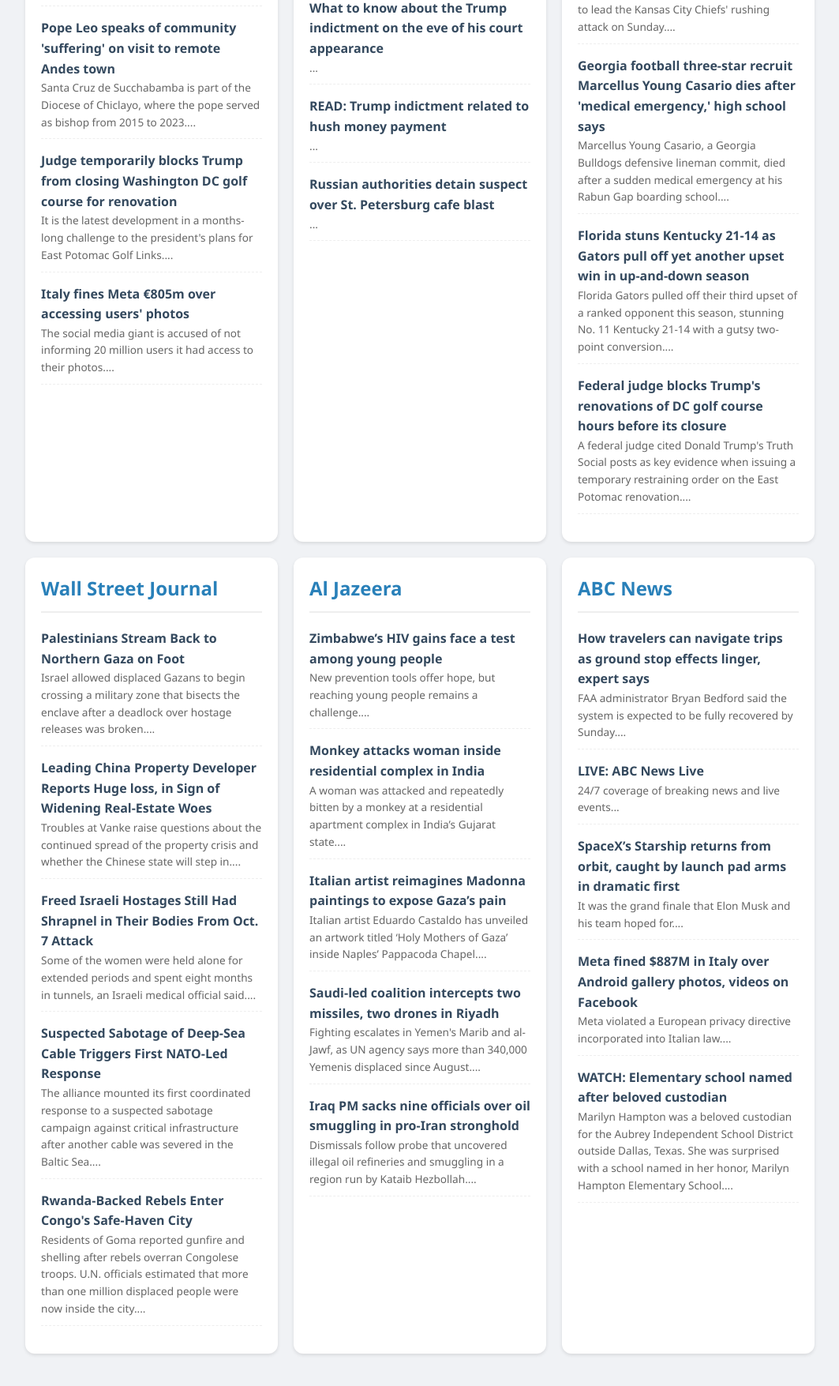
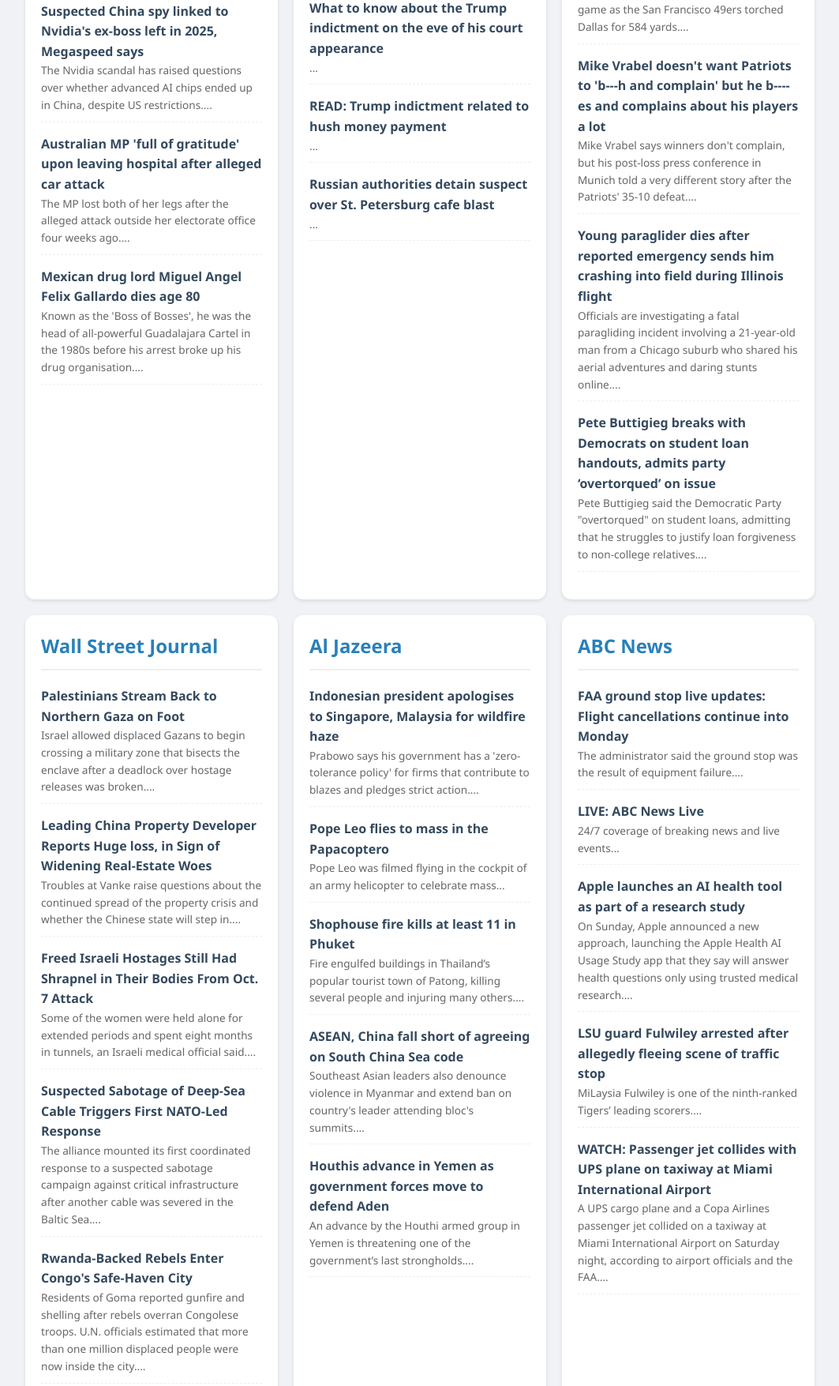
Before and after one commit to PeterWu1110/daily-news, a plain HTML site: page index.html in a window 1280 px wide. Shown: the part 954-2709 px from the top of the page at 79% size, without its empty margins (108-1171 px from the left). Before the commit the page ends 2688 px from the top, so only its background shows below. Drawn offline with Linux system fonts and the light colour scheme.

Commit message:
Update news content

```diff
--- a/index.html
+++ b/index.html
@@ -27,7 +27,7 @@
 <body>
     <header>
         <h1>📰 每日英語閱讀挑戰</h1>
-        <div>2026-11-15 12:55:14</div>
+        <div>2026-11-16 12:52:01</div>
     </header>
 
     <div class="quiz-section">
@@ -46,28 +46,28 @@
     <div class="news-grid">
         <div class='card'><h2>BBC News</h2>
                 <div class="news-item">
-                    <a href="https://www.bbc.co.uk/news/articles/cwvg2l312ylqo?at_medium=RSS&at_campaign=rss" target="_blank">US has floated Ukraine ceding Donbas for Nato membership, Zelensky says</a>
-                    <div style="font-size:0.85em; color:#666;">The US has not confirmed the Ukrainian president's comments - a US official told the BBC "many ideas continue to be discussed"....</div>
+                    <a href="https://www.bbc.co.uk/news/articles/c6m25zg88k45o?at_medium=RSS&at_campaign=rss" target="_blank">Zelensky urges US and Musk to lift Starlink restrictions and be on 'right side of history'</a>
+                    <div style="font-size:0.85em; color:#666;">The Ukrainian president says the slowed-down internet is making it difficult to stop Russian attacks....</div>
                 </div>
 
                 <div class="news-item">
-                    <a href="https://www.bbc.co.uk/news/articles/c6wy9lynq4qno?at_medium=RSS&at_campaign=rss" target="_blank">Copper wire upgrade caused nationwide flight suspension, US transport secretary says</a>
-                    <div style="font-size:0.85em; color:#666;">The US government is trying to find out whether the chaos was caused by "incompetence" or faulty equipment....</div>
+                    <a href="https://www.bbc.co.uk/news/articles/cqvg2xgyvnjpo?at_medium=RSS&at_campaign=rss" target="_blank">Yemeni forces' retreat leaves Houthis in control of key Red Sea waterway</a>
+                    <div style="font-size:0.85em; color:#666;">Saudi-backed forces say they are moving troops from the Bab al-Mandab Strait to defend the interim capital Aden....</div>
                 </div>
 
                 <div class="news-item">
-                    <a href="https://www.bbc.co.uk/news/articles/cr4gnz0lv2vlo?at_medium=RSS&at_campaign=rss" target="_blank">Pope Leo speaks of community 'suffering' on visit to remote Andes town</a>
-                    <div style="font-size:0.85em; color:#666;">Santa Cruz de Succhabamba is part of the Diocese of Chiclayo, where the pope served as bishop from 2015 to 2023....</div>
+                    <a href="https://www.bbc.co.uk/news/articles/cmdx1vpprk9vo?at_medium=RSS&at_campaign=rss" target="_blank">Suspected China spy linked to Nvidia's ex-boss left in 2025, Megaspeed says</a>
+                    <div style="font-size:0.85em; color:#666;">The Nvidia scandal has raised questions over whether advanced AI chips ended up in China, despite US restrictions....</div>
                 </div>
 
                 <div class="news-item">
-                    <a href="https://www.bbc.co.uk/news/articles/c6j9mn7l14y0o?at_medium=RSS&at_campaign=rss" target="_blank">Judge temporarily blocks Trump from closing Washington DC golf course for renovation</a>
-                    <div style="font-size:0.85em; color:#666;">It is the latest development in a months-long challenge to the president's plans for East Potomac Golf Links....</div>
+                    <a href="https://www.bbc.co.uk/news/articles/cmpqr9j81888o?at_medium=RSS&at_campaign=rss" target="_blank">Australian MP 'full of gratitude' upon leaving hospital after alleged car attack</a>
+                    <div style="font-size:0.85em; color:#666;">The MP lost both of her legs after the alleged attack outside her electorate office four weeks ago....</div>
                 </div>
 
                 <div class="news-item">
-                    <a href="https://www.bbc.co.uk/news/articles/cwn83gxemk35o?at_medium=RSS&at_campaign=rss" target="_blank">Italy fines Meta €805m over accessing users' photos</a>
-                    <div style="font-size:0.85em; color:#666;">The social media giant is accused of not informing 20 million users it had access to their photos....</div>
+                    <a href="https://www.bbc.co.uk/news/articles/c51k9nkwrndxo?at_medium=RSS&at_campaign=rss" target="_blank">Mexican drug lord Miguel Angel Felix Gallardo dies age 80</a>
+                    <div style="font-size:0.85em; color:#666;">Known as the 'Boss of Bosses', he was the head of all-powerful Guadalajara Cartel in the 1980s before his arrest broke up his drug organisation....</div>
                 </div>
                 </div><div class='card'><h2>CNN</h2>
                 <div class="news-item">
@@ -96,28 +96,28 @@
                 </div>
                 </div><div class='card'><h2>FOX News</h2>
                 <div class="news-item">
-                    <a href="https://www.foxnews.com/outkick-sports/benches-clear-chaotic-postgame-brawl-louisville-cardinals-top-north-carolina-tar-heels" target="_blank">Benches clear in chaotic postgame brawl after Louisville Cardinals top North Carolina Tar Heels</a>
-                    <div style="font-size:0.85em; color:#666;">A bench-clearing brawl erupted after Louisville&apos;s late interception sealed a 16-14 college football win over Bill Belichick&apos;s North Carolina....</div>
+                    <a href="https://www.foxnews.com/outkick-sports/49ers-fans-involved-second-consecutive-week-fighting-after-cowboys-game-att-stadium" target="_blank">49ers fans involved in second consecutive week of fighting after Cowboys game at AT&T Stadium</a>
+                    <div style="font-size:0.85em; color:#666;">Video captures a massive brawl between San Francisco 49ers and Dallas Cowboys fans at Texas Live, where police scrambled to break up the chaos....</div>
                 </div>
 
                 <div class="news-item">
-                    <a href="https://www.foxnews.com/outkick-sports/kenneth-walker-iii-out-against-nfl-rushing-leader-bijan-robinson-falcons-patrick-mahomes-off-injury-report" target="_blank">Kenneth Walker III out against NFL rushing leader Bijan Robinson's Falcons, Patrick Mahomes off injury report</a>
-                    <div style="font-size:0.85em; color:#666;">Kenneth Walker III was ruled out with a groin injury, leaving rookie Emmett Johnson to lead the Kansas City Chiefs&apos; rushing attack on Sunday....</div>
+                    <a href="https://www.foxnews.com/outkick-sports/49ers-offense-580-yards-bad-cowboys-defense-christian-mccaffrey-masterclass" target="_blank">49ers offense puts up over 580 yards against a bad Cowboys defense behind a Christian McCaffrey masterclass</a>
+                    <div style="font-size:0.85em; color:#666;">Kaelon Black&apos;s bulldozing TD and Deebo Samuel&apos;s 70-yard reverse blew open a tight game as the San Francisco 49ers torched Dallas for 584 yards....</div>
                 </div>
 
                 <div class="news-item">
-                    <a href="https://www.foxnews.com/outkick-sports/georgia-football-three-star-recruit-marcellus-young-casario-dies-after-medical-emergency-high-school-says" target="_blank">Georgia football three-star recruit Marcellus Young Casario dies after 'medical emergency,' high school says</a>
-                    <div style="font-size:0.85em; color:#666;">Marcellus Young Casario, a Georgia Bulldogs defensive lineman commit, died after a sudden medical emergency at his Rabun Gap boarding school....</div>
+                    <a href="https://www.foxnews.com/outkick-sports/mike-vrabel-doesnt-want-patriots-bitch-complain-bitches-complains-players" target="_blank">Mike Vrabel doesn't want Patriots to 'b---h and complain' but he b----es and complains about his players a lot</a>
+                    <div style="font-size:0.85em; color:#666;">Mike Vrabel says winners don&apos;t complain, but his post-loss press conference in Munich told a very different story after the Patriots&apos; 35-10 defeat....</div>
                 </div>
 
                 <div class="news-item">
-                    <a href="https://www.foxnews.com/outkick-sports/florida-stuns-kentucky-21-14-gators-pull-off-yet-another-upset-win-up-down-season" target="_blank">Florida stuns Kentucky 21-14 as Gators pull off yet another upset win in up-and-down season</a>
-                    <div style="font-size:0.85em; color:#666;">Florida Gators pulled off their third upset of a ranked opponent this season, stunning No. 11 Kentucky 21-14 with a gutsy two-point conversion....</div>
+                    <a href="https://www.foxnews.com/us/young-paraglider-dies-after-reported-emergency-sends-him-crashing-field-during-illinois-flight" target="_blank">Young paraglider dies after reported emergency sends him crashing into field during Illinois flight</a>
+                    <div style="font-size:0.85em; color:#666;">Officials are investigating a fatal paragliding incident involving a 21-year-old man from a Chicago suburb who shared his aerial adventures and daring stunts online....</div>
                 </div>
 
                 <div class="news-item">
-                    <a href="https://www.foxnews.com/outkick-sports/federal-judge-blocks-trumps-renovations-dc-golf-course-hours-before-closure" target="_blank">Federal judge blocks Trump's renovations of DC golf course hours before its closure</a>
-                    <div style="font-size:0.85em; color:#666;">A federal judge cited Donald Trump&apos;s Truth Social posts as key evidence when issuing a temporary restraining order on the East Potomac renovation....</div>
+                    <a href="https://www.foxnews.com/media/pete-buttigieg-breaks-democrats-student-loan-handouts-admits-party-overtorqued-issue" target="_blank">Pete Buttigieg breaks with Democrats on student loan handouts, admits party ‘overtorqued’ on issue</a>
+                    <div style="font-size:0.85em; color:#666;">Pete Buttigieg said the Democratic Party &quot;overtorqued&quot; on student loans, admitting that he struggles to justify loan forgiveness to non-college relatives....</div>
                 </div>
                 </div><div class='card'><h2>Wall Street Journal</h2>
                 <div class="news-item">
@@ -146,33 +146,33 @@
                 </div>
                 </div><div class='card'><h2>Al Jazeera</h2>
                 <div class="news-item">
-                    <a href="https://www.aljazeera.com/news/2026/11/15/zimbabwes-hiv-gains-face-a-test-among-young-people?traffic_source=rss" target="_blank">Zimbabwe’s HIV gains face a test among young people</a>
-                    <div style="font-size:0.85em; color:#666;">New prevention tools offer hope, but reaching young people remains a challenge....</div>
+                    <a href="https://www.aljazeera.com/news/2026/11/16/indonesian-president-apologises-to-singapore-malaysia-for-wildfire-haze?traffic_source=rss" target="_blank">Indonesian president apologises to Singapore, Malaysia for wildfire haze</a>
+                    <div style="font-size:0.85em; color:#666;">Prabowo says his government has a &#039;zero-tolerance policy&#039; for firms that contribute to blazes and pledges strict action....</div>
                 </div>
 
                 <div class="news-item">
-                    <a href="https://www.aljazeera.com/video/newsfeed/2026/11/15/monkey-attacks-woman-inside-residential-complex-in-india?traffic_source=rss" target="_blank">Monkey attacks woman inside residential complex in India</a>
-                    <div style="font-size:0.85em; color:#666;">A woman was attacked and repeatedly bitten by a monkey at a residential apartment complex in India’s Gujarat state....</div>
+                    <a href="https://www.aljazeera.com/video/newsfeed/2026/11/16/pope-leo-flies-to-mass-in-the-papacoptero?traffic_source=rss" target="_blank">Pope Leo flies to mass in the Papacoptero</a>
+                    <div style="font-size:0.85em; color:#666;">Pope Leo was filmed flying in the cockpit of an army helicopter to celebrate mass...</div>
                 </div>
 
                 <div class="news-item">
-                    <a href="https://www.aljazeera.com/video/newsfeed/2026/11/15/aje-onl-nf_italian-artist-rips-madonna-painting-to-reveal-gaza-141126?traffic_source=rss" target="_blank">Italian artist reimagines Madonna paintings to expose Gaza’s pain</a>
-                    <div style="font-size:0.85em; color:#666;">Italian artist Eduardo Castaldo has unveiled an artwork titled ‘Holy Mothers of Gaza’ inside Naples’ Pappacoda Chapel....</div>
+                    <a href="https://www.aljazeera.com/video/newsfeed/2026/11/16/shophouse-fire-kills-at-least-11-in-phuket?traffic_source=rss" target="_blank">Shophouse fire kills at least 11 in Phuket</a>
+                    <div style="font-size:0.85em; color:#666;">Fire engulfed buildings in Thailand’s popular tourist town of Patong, killing several people and injuring many others....</div>
                 </div>
 
                 <div class="news-item">
-                    <a href="https://www.aljazeera.com/news/2026/11/15/saudi-led-coalition-intercepts-two-missiles-two-drones-in-riyadh?traffic_source=rss" target="_blank">Saudi-led coalition intercepts two missiles, two drones in Riyadh</a>
-                    <div style="font-size:0.85em; color:#666;">Fighting escalates in Yemen&#039;s Marib and al-Jawf, as UN agency says more than 340,000 Yemenis displaced since August....</div>
+                    <a href="https://www.aljazeera.com/news/2026/11/16/asean-china-fall-short-of-agreeing-on-south-china-sea-code?traffic_source=rss" target="_blank">ASEAN, China fall short of agreeing on South China Sea code</a>
+                    <div style="font-size:0.85em; color:#666;">Southeast Asian leaders also denounce violence in Myanmar and extend ban on country&#039;s leader attending bloc&#039;s summits....</div>
                 </div>
 
                 <div class="news-item">
-                    <a href="https://www.aljazeera.com/news/2026/11/15/iraq-pm-sacks-nine-officials-over-oil-smuggling-in-pro-iran-stronghold?traffic_source=rss" target="_blank">Iraq PM sacks nine officials over oil smuggling in pro-Iran stronghold</a>
-                    <div style="font-size:0.85em; color:#666;">Dismissals follow probe that uncovered illegal oil refineries and smuggling in a region run by Kataib Hezbollah....</div>
+                    <a href="https://www.aljazeera.com/video/newsfeed/2026/11/16/houthis-advance-in-yemen-as-government-forces-move-to-defend-aden?traffic_source=rss" target="_blank">Houthis advance in Yemen as government forces move to defend Aden</a>
+                    <div style="font-size:0.85em; color:#666;">An advance by the Houthi armed group in Yemen is threatening one of the government’s last strongholds....</div>
                 </div>
                 </div><div class='card'><h2>ABC News</h2>
                 <div class="news-item">
-                    <a href="https://abcnews.com/US/travelers-navigate-trips-ground-stop-effects-linger-expert/story?id=138141476" target="_blank">How travelers can navigate trips as ground stop effects linger, expert says</a>
-                    <div style="font-size:0.85em; color:#666;">FAA administrator Bryan Bedford said the system is expected to be fully recovered by Sunday....</div>
+                    <a href="https://abcnews.com/US/live-updates/faa-ground-stop-live-updates-hundreds-flights-canceled/?id=138125140" target="_blank">FAA ground stop live updates: Flight cancellations continue into Monday</a>
+                    <div style="font-size:0.85em; color:#666;">The administrator said the ground stop was the result of equipment failure....</div>
                 </div>
 
                 <div class="news-item">
@@ -181,18 +181,18 @@
                 </div>
 
                 <div class="news-item">
-                    <a href="https://abcnews.com/Technology/wireStory/spacexs-starship-returns-orbit-captured-launch-pad-arms-138148467" target="_blank">SpaceX’s Starship returns from orbit, caught by launch pad arms in dramatic first</a>
-                    <div style="font-size:0.85em; color:#666;">It was the grand finale that Elon Musk and his team hoped for....</div>
+                    <a href="https://abcnews.com/US/apple-launches-ai-health-chatbot-part-research-study/story?id=138164909" target="_blank">Apple launches an AI health tool as part of a research study</a>
+                    <div style="font-size:0.85em; color:#666;">On Sunday, Apple announced a new approach, launching the Apple Health AI Usage Study app that they say will answer health questions only using trusted medical research....</div>
                 </div>
 
                 <div class="news-item">
-                    <a href="https://abcnews.com/Technology/wireStory/meta-fined-887-million-italy-android-gallery-photos-138145127" target="_blank">Meta fined $887M in Italy over Android gallery photos, videos on Facebook</a>
-                    <div style="font-size:0.85em; color:#666;">Meta violated a European privacy directive incorporated into Italian law....</div>
+                    <a href="https://abcnews.com/Sports/wireStory/lsu-guard-milaysia-fulwiley-arrested-after-allegedly-fleeing-138161807" target="_blank">LSU guard Fulwiley arrested after allegedly fleeing scene of traffic stop</a>
+                    <div style="font-size:0.85em; color:#666;">MiLaysia Fulwiley is one of the ninth-ranked Tigers&rsquo; leading scorers....</div>
                 </div>
 
                 <div class="news-item">
-                    <a href="https://abcnews.com/video/138140631/" target="_blank">WATCH:  Elementary school named after beloved custodian</a>
-                    <div style="font-size:0.85em; color:#666;">Marilyn Hampton was a beloved custodian for the Aubrey Independent School District outside Dallas, Texas. She was surprised with a school named in her honor, Marilyn Hampton Elementary School....</div>
+                    <a href="https://abcnews.com/video/138162241/" target="_blank">WATCH:  Passenger jet collides with UPS plane on taxiway at Miami International Airport</a>
+                    <div style="font-size:0.85em; color:#666;">A UPS cargo plane and a Copa Airlines passenger jet collided on a taxiway at Miami International Airport on Saturday night, according to airport officials and the FAA....</div>
                 </div>
                 </div>
     </div>
```
